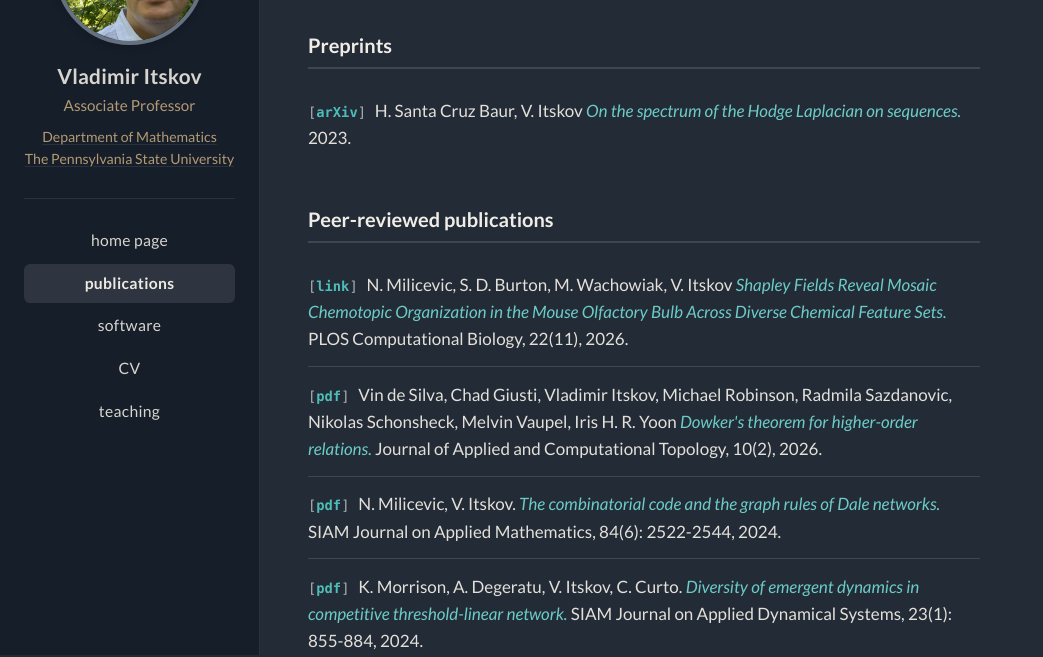
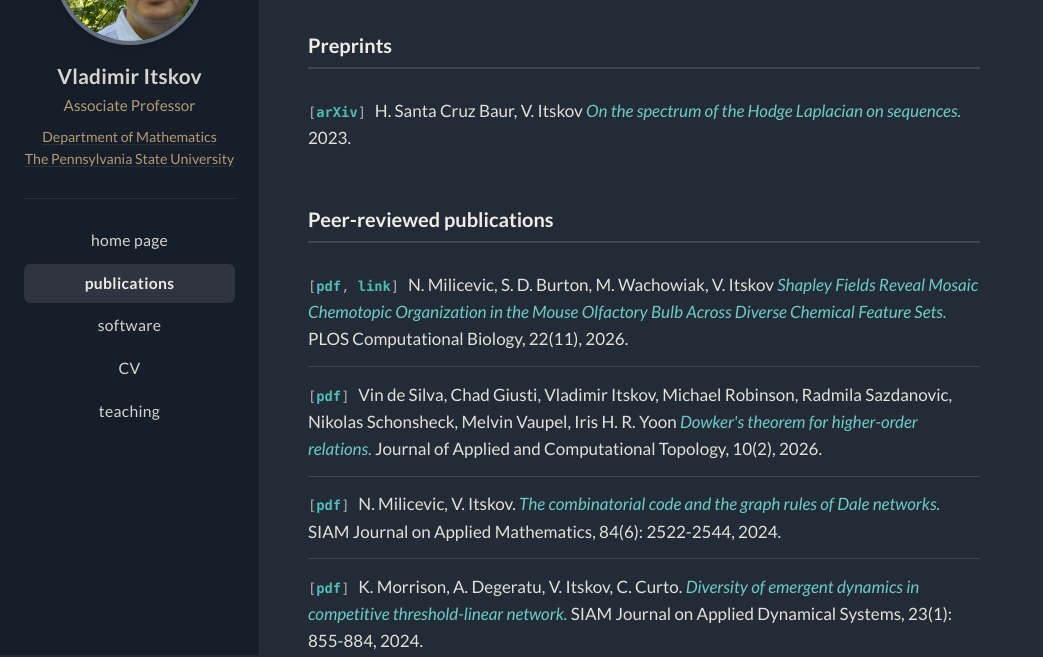
Before and after one commit to vitskov/homepage, a plain HTML site: page publications.html in a window 1280 px wide. Shown: the part 145-802 px from the top of the page, without its empty margins (0-1043 px from the left). Drawn offline with Linux system fonts and the light colour scheme.

Commit message:
Publications: add the PLOS Comp Biol 2026 PDF next to the article link
Co-Authored-By: Claude Opus 5.5 <noreply@anthropic.com>

```diff
--- a/publications.html
+++ b/publications.html
@@ -60,7 +60,7 @@
   <ul class="pubs">
 
     <li>
-      <span class="links">[<a href="https://journals.plos.org/ploscompbiol/article?id=10.1371/journal.pcbi.1014917">link</a>]</span>
+      <span class="links">[<a href="papers/Milicevic-Burton-Wachowiak-Itskov-PLOSCB-2026.pdf">pdf</a>, <a href="https://journals.plos.org/ploscompbiol/article?id=10.1371/journal.pcbi.1014917">link</a>]</span>
       N. Milicevic, S. D. Burton, M. Wachowiak, V. Itskov
       <em>Shapley Fields Reveal Mosaic Chemotopic Organization in the Mouse Olfactory Bulb Across Diverse Chemical Feature Sets.</em>
       PLOS Computational Biology, 22(11), 2026.
```
Also changed, not shown: 1 other file.
